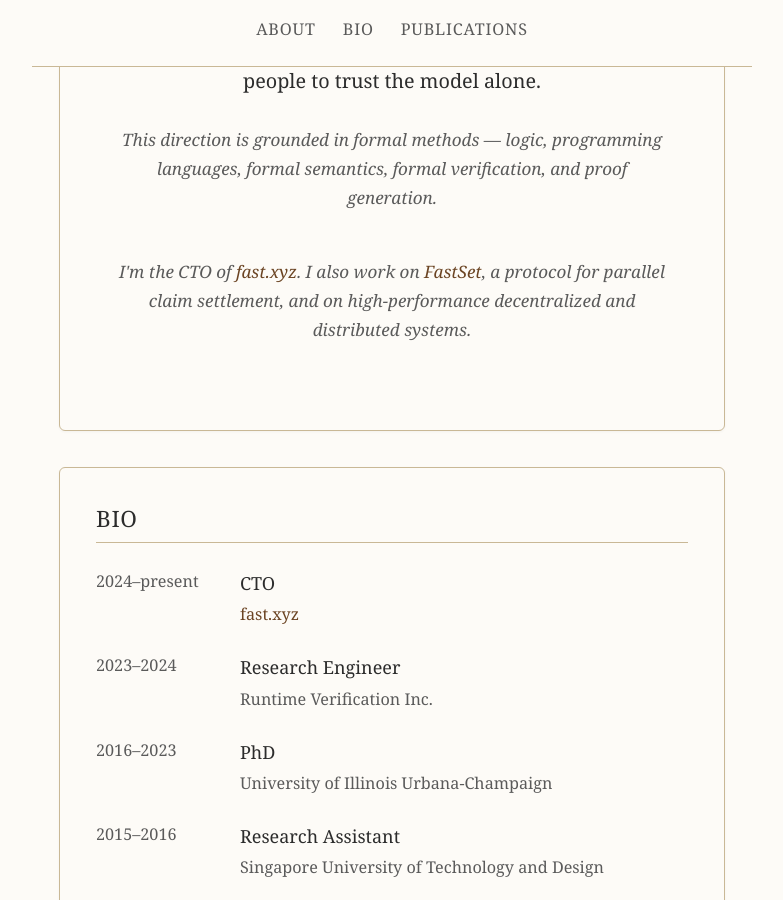
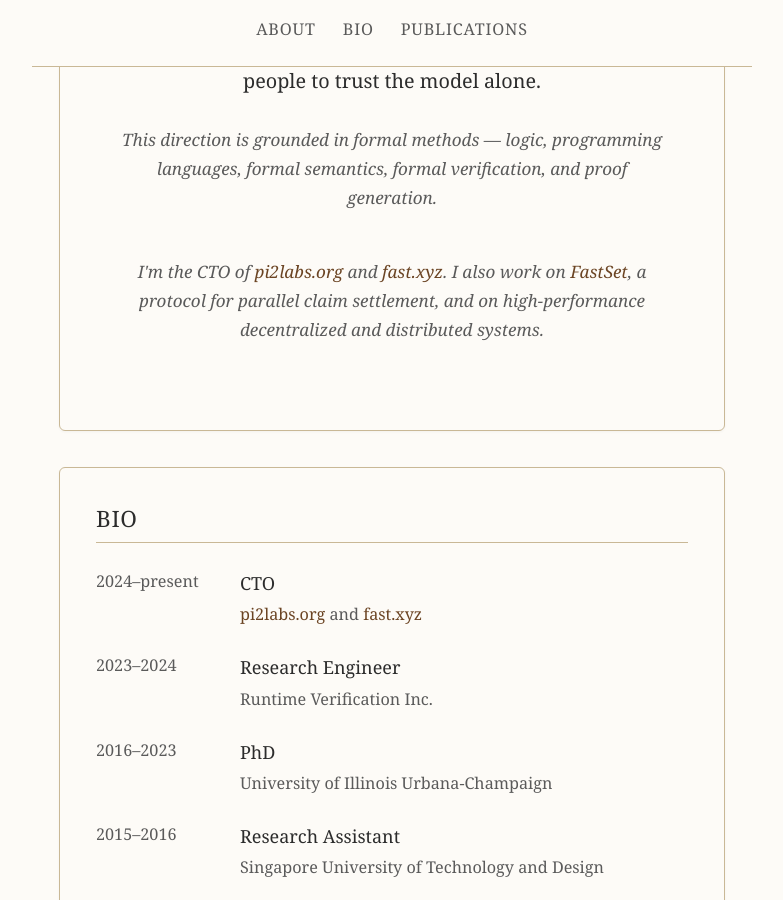
Before and after one commit to xc93/xc93.github.io, a Jekyll site: the page built from index.markdown, in a window 1280 px wide and 900 px high, scrolled down 684 px. Shown: the whole window, without its empty margins (248-1031 px from the left). Built offline with Jekyll 4.4.1, drawn with Linux system fonts in a browser that asks for light colours; some web fonts are replaced.

Commit message:
List both CTO roles

```diff
--- a/_config.yml
+++ b/_config.yml
@@ -1,6 +1,6 @@
 title: Xiaohong Chen
 email: xiaohong@fast.xyz
-description: Xiaohong Chen works on certifying AI, formal methods, and decentralized systems. CTO of fast.xyz.
+description: Xiaohong Chen works on certifying AI, formal methods, and decentralized systems. CTO of pi2labs.org and fast.xyz.
 
 url: "https://xchen.page"
 baseurl: ""
--- a/index.markdown
+++ b/index.markdown
@@ -26,13 +26,13 @@ layout: default
 
   <p class="research-overview">This direction is grounded in formal methods — logic, programming languages, formal semantics, formal verification, and proof generation.</p>
 
-  <p class="research-overview">I'm the CTO of <a target="_blank" href="https://fast.xyz">fast.xyz</a>. I also work on <a target="_blank" href="https://arxiv.org/abs/2506.23395">FastSet</a>, a protocol for parallel claim settlement, and on high-performance decentralized and distributed systems.</p>
+  <p class="research-overview">I'm the CTO of <a target="_blank" href="https://pi2labs.org">pi2labs.org</a> and <a target="_blank" href="https://fast.xyz">fast.xyz</a>. I also work on <a target="_blank" href="https://arxiv.org/abs/2506.23395">FastSet</a>, a protocol for parallel claim settlement, and on high-performance decentralized and distributed systems.</p>
 </section>
 
 <section id="bio">
   <h2>Bio</h2>
   <ul class="bio-list">
-    <li><span class="year">2024–present</span><span class="info"><span class="title">CTO</span><span class="place"><a target="_blank" href="https://fast.xyz">fast.xyz</a></span></span></li>
+    <li><span class="year">2024–present</span><span class="info"><span class="title">CTO</span><span class="place"><a target="_blank" href="https://pi2labs.org">pi2labs.org</a> and <a target="_blank" href="https://fast.xyz">fast.xyz</a></span></span></li>
     <li><span class="year">2023–2024</span><span class="info"><span class="title">Research Engineer</span><span class="place">Runtime Verification Inc.</span></span></li>
     <li><span class="year">2016–2023</span><span class="info"><span class="title">PhD</span><span class="place">University of Illinois Urbana-Champaign</span></span></li>
     <li><span class="year">2015–2016</span><span class="info"><span class="title">Research Assistant</span><span class="place">Singapore University of Technology and Design</span></span></li>
```
